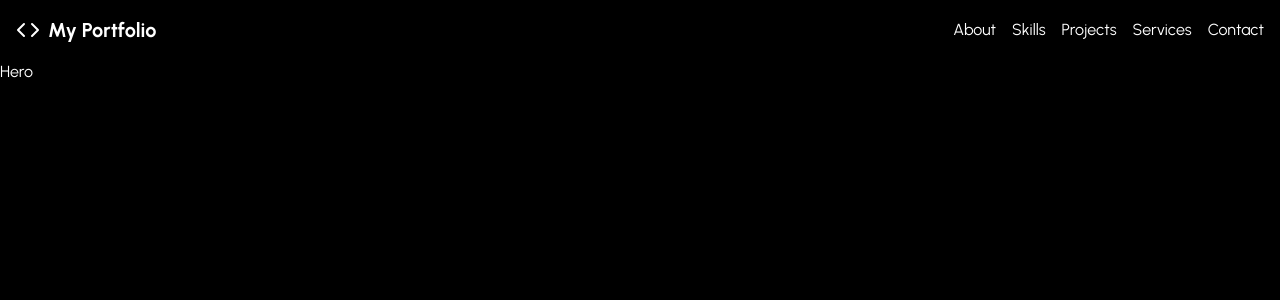
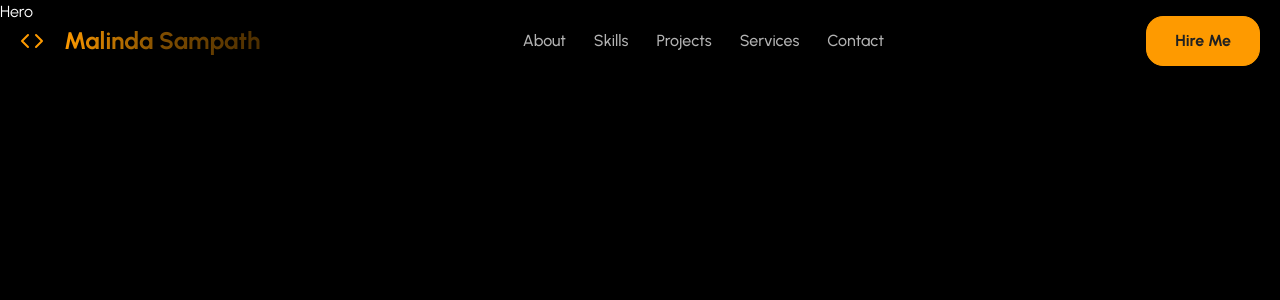
Before and after one commit to malinda-sampath/portfolio, a React (Vite) app: page / in a window 1280 px wide. Shown: the top 300 px of the page. Built offline with nearby package versions, Linux system fonts and the light colour scheme.

Commit message:
Nav bar updade

```diff
--- a/src/components/layout/NavBar.tsx
+++ b/src/components/layout/NavBar.tsx
@@ -1,12 +1,12 @@
 import { useEffect, useState } from "react";
 import { Code, Menu, X } from "lucide-react";
 import { NAV_LINKS, PERSONAL_INFO } from "../../utills/constants";
-import useSrollSpy from "../../hooks/useScrollSpy";
+import useScrollSpy, { scrollToSection } from "../../hooks/useScrollSpy";
 
 const NavBar = () => {
   const [isMenuOpen, setIsMenuOpen] = useState(false);
   const [isScrolled, setIsScrolled] = useState(false);
-  const activeSection = useSrollSpy(NAV_LINKS.map((link) => link.id));
+  const activeSection = useScrollSpy(NAV_LINKS.map((link) => link.id));
 
   useEffect(() => {
     const handleScroll = () => {
@@ -25,43 +25,56 @@ const NavBar = () => {
   };
 
   return (
-    <nav className="bg-black text-white p-4">
-      <div className="container mx-auto flex justify-between items-center">
-        <div className="flex items-center">
-          <Code className="mr-2" />
-          <span className="font-bold text-xl">My Portfolio</span>
+    <nav
+      className={`fixed top-0 left-0 right-0 z-1000 w-full py-4 transition-all duration-300 ${
+        isScrolled ? "bg-black/30 backdrop-blur-lg" : "bg-transparent"
+      }`}
+      style={{ transform: "translated3d(0, 0, 0)" }}
+    >
+      <div className="max-w-330 mx-auto px-5">
+        <div className="flex items-center justify-between">
+          {/* Logo */}
+          <div className="flex items-center gap-5">
+            <Code className="w-6 h-6 text-amber-500" />
+
+            <button
+              onClick={() => window.scrollTo({ top: 0, behavior: "smooth" })}
+              className="text-2xl font-bold bg-linear-to-r from-amber-500 via-amber-500/50 to-amber-500/30 bg-clip-text text-transparent hover:opacity-80 transition-opacity"
+              aria-label="home"
+            >
+              {/* {PERSONAL_INFO.name.split(" ")[0]} */}
+              {PERSONAL_INFO.name}
+            </button>
           </div>
-        <div className="hidden md:flex space-x-4">
+
+          {/* Desktop Navigation */}
+          <nav className="hidden md:flex items-center gap-7">
             {NAV_LINKS.map((link) => (
-            <a
+              <button
                 key={link.id}
-              href={`#${link.id}`}
-              className="hover:text-blue-500 transition-colors"
+                onClick={() => handleNavClick(link.id)}
+                className={`text-base font-medium transition-all duration-300 ${
+                  activeSection === link.id
+                    ? "text-white"
+                    : "text-white/70 hover:text-white"
+                }`}
               >
                 {link.label}
-            </a>
+              </button>
             ))}
-        </div>
-        <div className="md:hidden">
-          <button onClick={() => setIsMenuOpen(!isMenuOpen)}>
-            {isMenuOpen ? <X /> : <Menu />}
+          </nav>
+
+          {/* CTA Button */}
+          <div className="hidden md:flex items-center gap-2">
+            <button
+              onClick={() => handleNavClick("contact")}
+              className="px-7 py-3 bg-amber-500 text-[#212121] font-bold text-base rounded-[17px] border border-amber-500 hover:bg-amber-500/90 transition-all duration-300"
+            >
+              Hire Me
             </button>
           </div>
         </div>
-      {isMenuOpen && (
-        <div className="md:hidden mt-4">
-          {NAV_LINKS.map((link) => (
-            <a
-              key={link.id}
-              href={`#${link.id}`}
-              className="block py-2 hover:text-blue-500 transition-colors"
-              onClick={() => setIsMenuOpen(false)}
-            >
-              {link.label}
-            </a>
-          ))}
       </div>
-      )}
     </nav>
   );
 };
```
Lines whose indentation alone changed are shown as unchanged.
